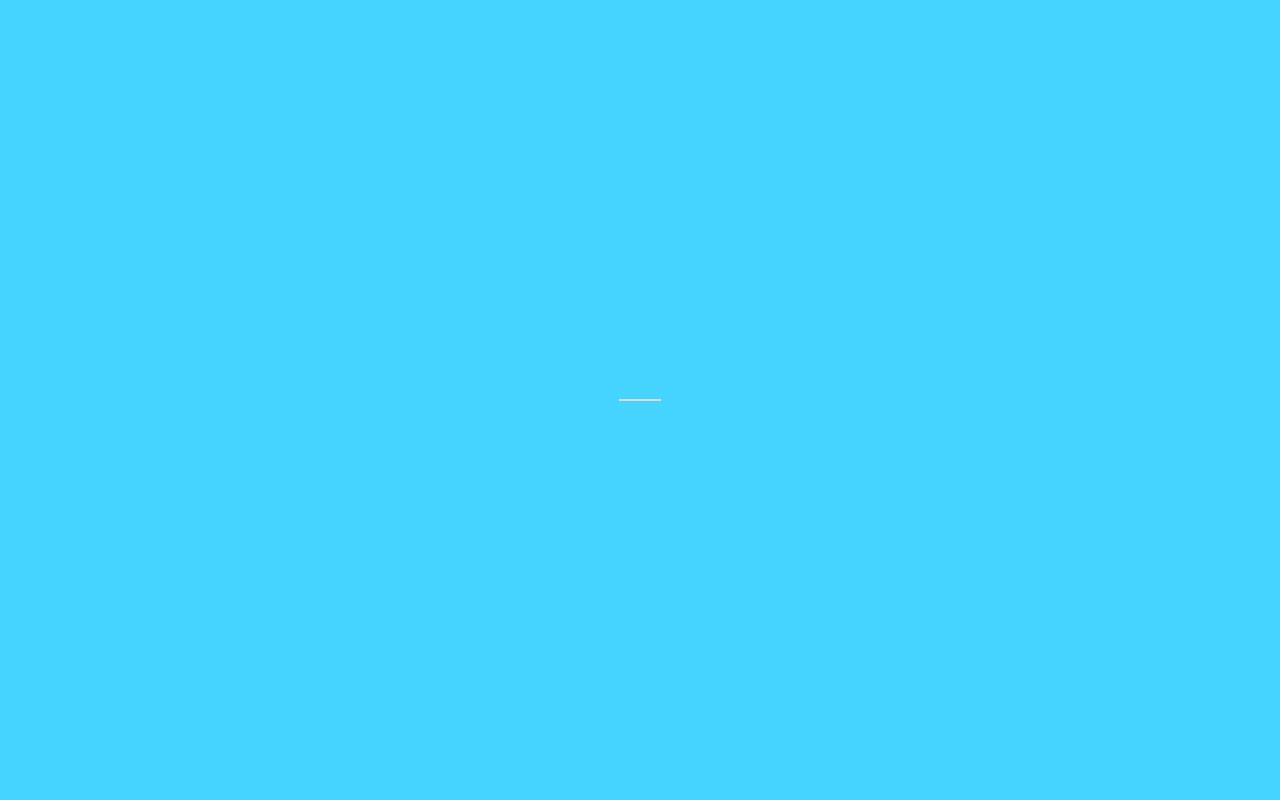
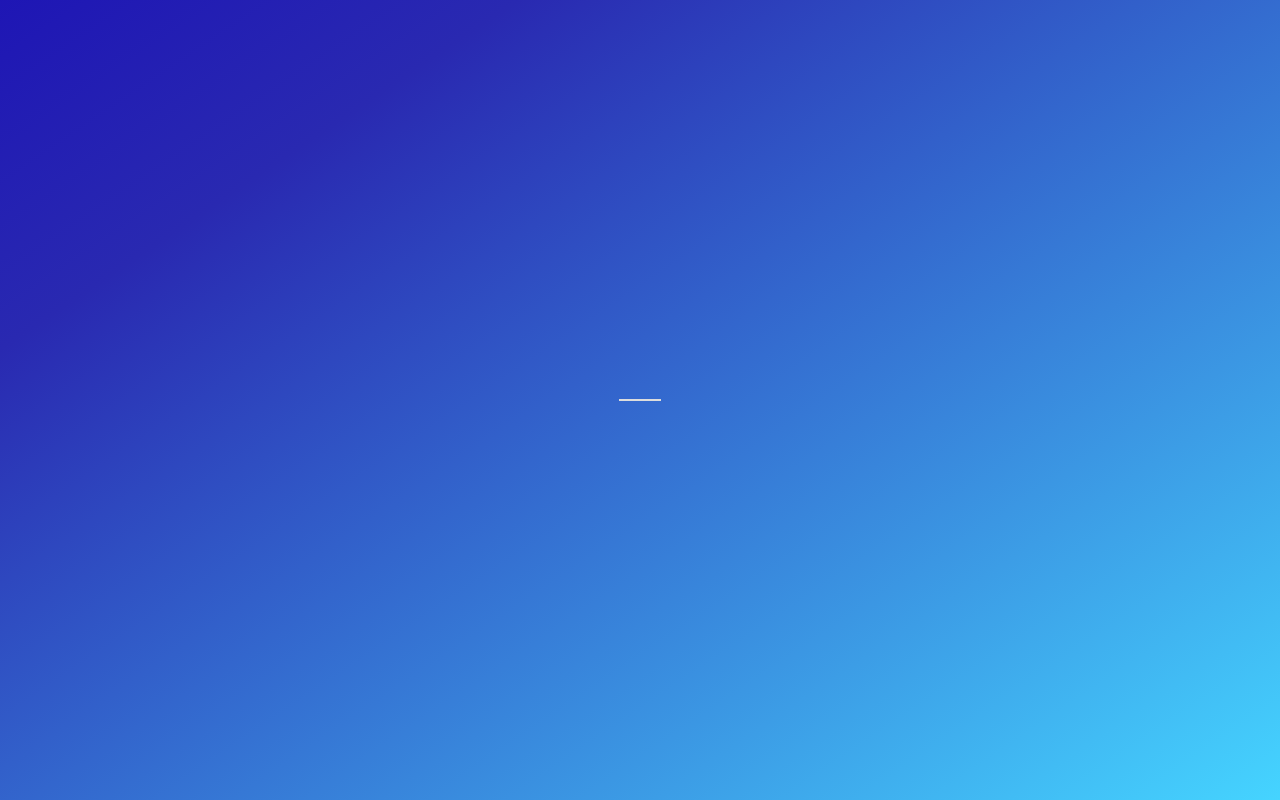
Before and after one commit to Drumshtick/5-day-weather-forecast, a Next.js app: page / in a window 1280 px wide. Built offline with nearby package versions, Linux system fonts and the light colour scheme.

Commit message:
added gradient

```diff
--- a/src/styles/Home.module.scss
+++ b/src/styles/Home.module.scss
@@ -1,10 +1,12 @@
 @import '../styles/colours.scss';
 
 .mainContainer {
-  background-color: $colour_primary;
+  // background-color: $colour_primary;
   height: 100vh;
   width: 100vw;
   display: flex;
   justify-content: center;
   align-items: center;
+  background: rgb(2,0,36);
+background: linear-gradient(146deg, rgba(13, 4, 175, 0.93) 0%, rgb(41, 41, 177) 21%, rgba(69,212,255,1) 100%);
 }
```
